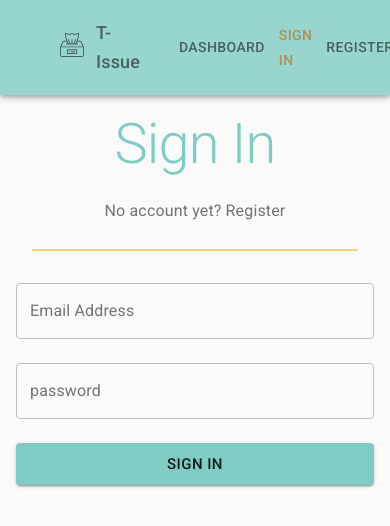
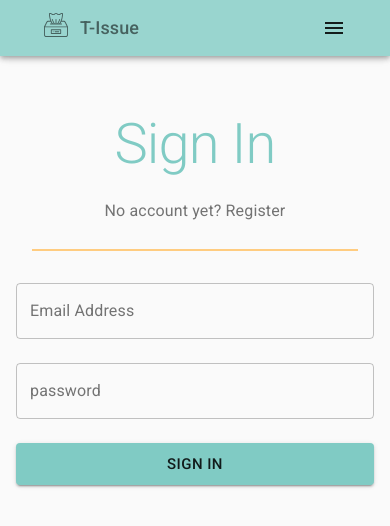
Before and after one commit to Sim-frpt/t-issue, a React (Create React App) app in the folder client/: page /sign-in in a window 390 px wide. Shown: the top 526 px of the page. Built offline with nearby package versions, Linux system fonts and the light colour scheme; no server answers.

Commit message:
fix navbar display on mobile, and add a menu icon

```diff
--- a/client/src/components/Common/NavBar.jsx
+++ b/client/src/components/Common/NavBar.jsx
@@ -1,15 +1,27 @@
-import React, { useContext } from 'react';
-import { AppBar, Container, IconButton, SvgIcon, Toolbar, Typography } from '@material-ui/core';
+import React, { useContext, useState } from 'react';
+import {
+  AppBar,
+  Container,
+  IconButton,
+  Menu,
+  MenuItem,
+  SvgIcon,
+  Toolbar,
+  Typography,
+  useMediaQuery
+} from '@material-ui/core';
 import { ReactComponent as Logo } from 'assets/images/t-issue.svg';
-import { makeStyles } from '@material-ui/core/styles';
+import { makeStyles, useTheme } from '@material-ui/core/styles';
 import { AuthContext } from 'AuthContext';
 import { NavLink } from 'react-router-dom';
 import Link from 'components/Common/Link';
+import MenuIcon from '@material-ui/icons/Menu';
+import { withRouter } from 'react-router-dom';
 
 const useStyles = makeStyles((theme) => ({
   appBar: {
     backgroundColor: theme.palette.primary.light,
-    padding: theme.spacing(2),
+    //padding: theme.spacing(2),
     position: 'fixed',
     zIndex: theme.zIndex.drawer + 1, // Necessary to appear in front of the sidebar
   },
@@ -22,22 +34,42 @@ const useStyles = makeStyles((theme) => ({
     alignItems: 'center',
   },
   logoContainer: {
-    flexGrow: 2
+    flexShrink: 2,
+    [theme.breakpoints.down('xs')]: {
+      flexShrink: 1
+    }
   },
   navLinksContainer: {
     justifyContent: 'flex-end',
-    margin: 'auto',
+    flexGrow: 1,
+    [theme.breakpoints.down('xs')]: {
+      flexShrink: 2
+    }
   },
 }));
 
-export default function NavBar() {
+function NavBar(props) {
+  const theme = useTheme();
   const classes = useStyles();
+  const { history } = props;
   const [ auth ] = useContext(AuthContext);
+  const [anchorEl, setAnchorEl] = useState(null);
+  const open = anchorEl ? true : false;
+  const isMobile = useMediaQuery(theme.breakpoints.down("xs"));
+
+  const handleMenu = (event) => {
+    setAnchorEl(event.currentTarget);
+  };
+
+  const handleMenuClick = (pageURL) => {
+    history.push(pageURL);
+    setAnchorEl(null);
+  };
 
   return (
     <AppBar className={classes.appBar} color="primary">
       <Toolbar>
-        <Container className={classes.container}>
+        <Container className={`${classes.container} ${classes.logoContainer}`}>
           <NavLink to="/">
             <IconButton>
               <SvgIcon className={classes.icon}>
@@ -50,15 +82,63 @@ export default function NavBar() {
           </Typography>
         </Container>
         <Container className={`${classes.container} ${classes.navLinksContainer}`}>
-          <Link
+          {isMobile ?
+            <>
+              <IconButton
+                edge="start"
+                //className={classes.menuButton}
+                color="inherit"
+                aria-label="menu"
+                onClick={handleMenu}
+              >
+                <MenuIcon />
+              </IconButton>
+              <Menu
+                id="menu-appbar"
+                anchorEl={anchorEl}
+                anchorOrigin={{
+                  vertical: "top",
+                  horizontal: "right"
+                }}
+                keepMounted
+                transformOrigin={{
+                  vertical: "top",
+                  horizontal: "right"
+                }}
+                open={open}
+                onClose={() => setAnchorEl(null)}
+              >
+                <MenuItem onClick={() => handleMenuClick('/dashboard')}>Dashboard</MenuItem>
+                <MenuItem></MenuItem>
+                <MenuItem></MenuItem>
+              </Menu>
+            </>
+            :
+              getNavLinks(auth.authenticated)
+          }
+        </Container>
+      </Toolbar>
+    </AppBar>
+  );
+}
+
+function getNavLinks(isAuthenticated) {
+  const dashboardLink = <Link
     name="Dashboard"
     destination="/dashboard"
-          />
-          { auth.authenticated
-            ? <Link
+  />;
+
+  return (
+    <>
+      {dashboardLink}
+      {isAuthenticated
+        ?
+          <>
+            <Link
               name="Sign Out"
               destination="/sign-out"
             />
+          </>
           :
           <>
             <Link
@@ -71,8 +151,8 @@ export default function NavBar() {
             />
           </>
       }
-        </Container>
-      </Toolbar>
-    </AppBar>
-  );
+    </>
+  )
 }
+
+export default withRouter(NavBar);
```
Also changed, not shown: client/src/App.jsx (+4 -4 lines). Lines whose indentation alone changed are shown as unchanged.
